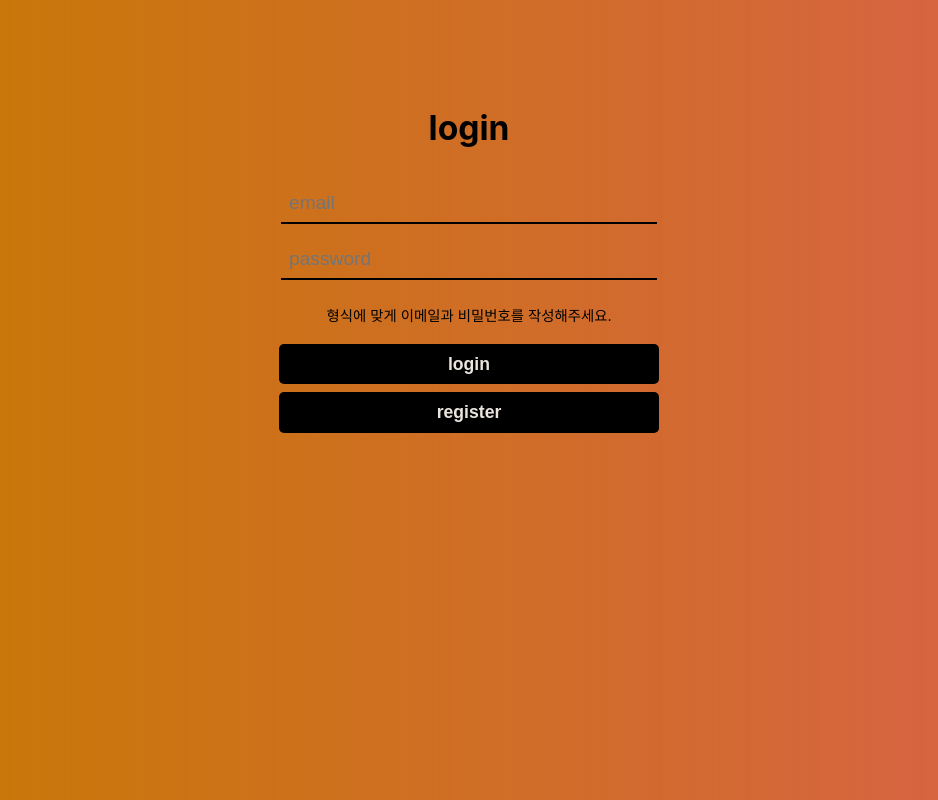
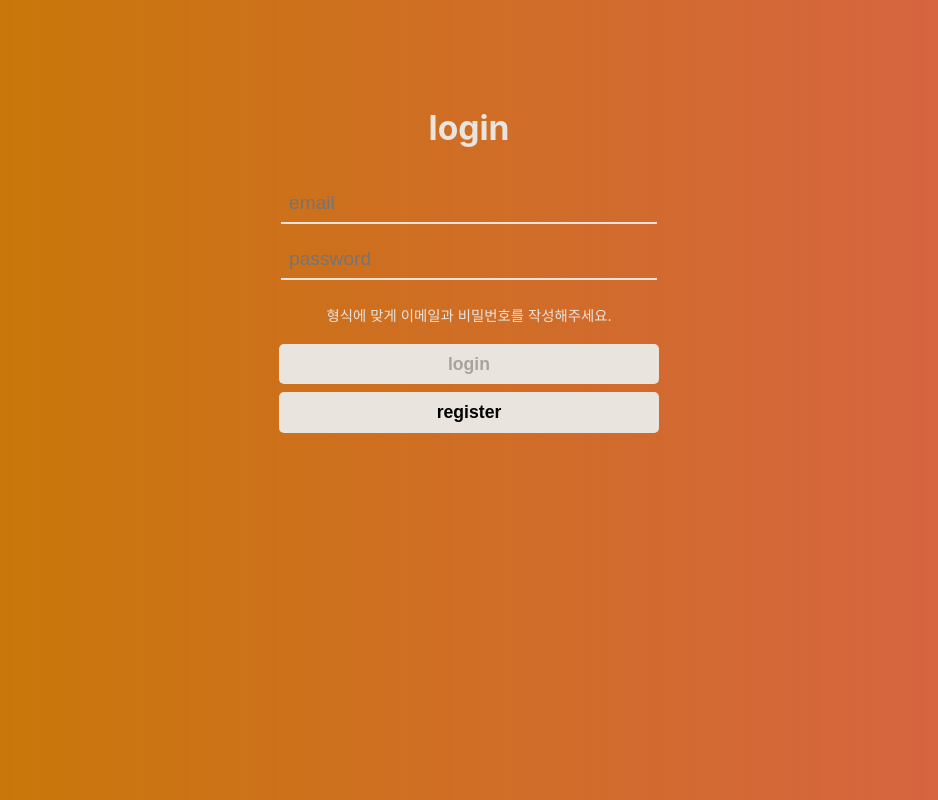
Before and after one commit to ejaman/ejaman-wanted-pre-onboarding-challenge-fe, a React (Create React App) app in the folder client/: page / in a window 1280 px wide. Shown: the whole page, without its empty margins (171-1109 px from the left). Built offline with nearby package versions, Linux system fonts and the light colour scheme.

Commit message:
feat: change css

```diff
--- a/client/src/App.tsx
+++ b/client/src/App.tsx
@@ -39,7 +39,7 @@ function App() {
           </BrowserRouter>
         </RecoilRoot>
         {/* 디퐅트로 열리지 않게 하기 위해서 */}
-        <ReactQueryDevtools initialIsOpen={false} position="bottom-right" />
+        {/* <ReactQueryDevtools initialIsOpen={false} position="bottom-right" /> */}
       </QueryClientProvider>
     </React.StrictMode>
   );
--- a/client/src/components/TodoList.tsx
+++ b/client/src/components/TodoList.tsx
@@ -108,6 +108,7 @@ const Input = styled.input`
   font-size: 1rem;
   color: black;
   color: white;
+  outline: none;
 `;
 
 const Title = styled(Input)`
--- a/client/src/components/styleComponents/LoginRegister.tsx
+++ b/client/src/components/styleComponents/LoginRegister.tsx
@@ -10,13 +10,14 @@ export const Container = styled.section`
   padding: 1rem;
   font-size: 1.4rem;
   margin: auto;
+  color: #e9e4dd;
 `;
 
 export const LoginInput = styled.input`
   width: 90%;
   border: none;
   background: none;
-  border-bottom: 2px solid;
+  border-bottom: 2px solid #e9e4dd;
   outline: none;
   font-weight: 500;
   font-size: 1.2rem;
@@ -32,8 +33,8 @@ export const PText = styled.div`
 export const BasicButton = styled.button`
   padding: 0.6rem;
   margin-top: 0.5rem;
-  background-color: black;
-  color: #e9e4dd;
+  background-color: #e9e4dd;
+
   border: thin;
   border-radius: 5px;
   width: 95%;
```
